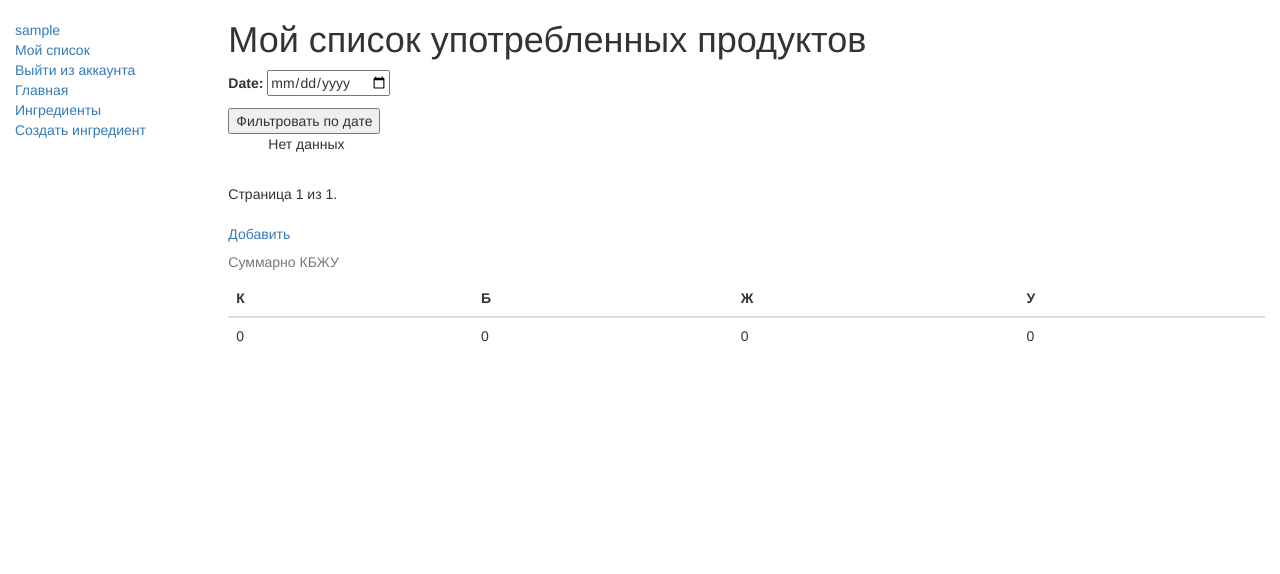
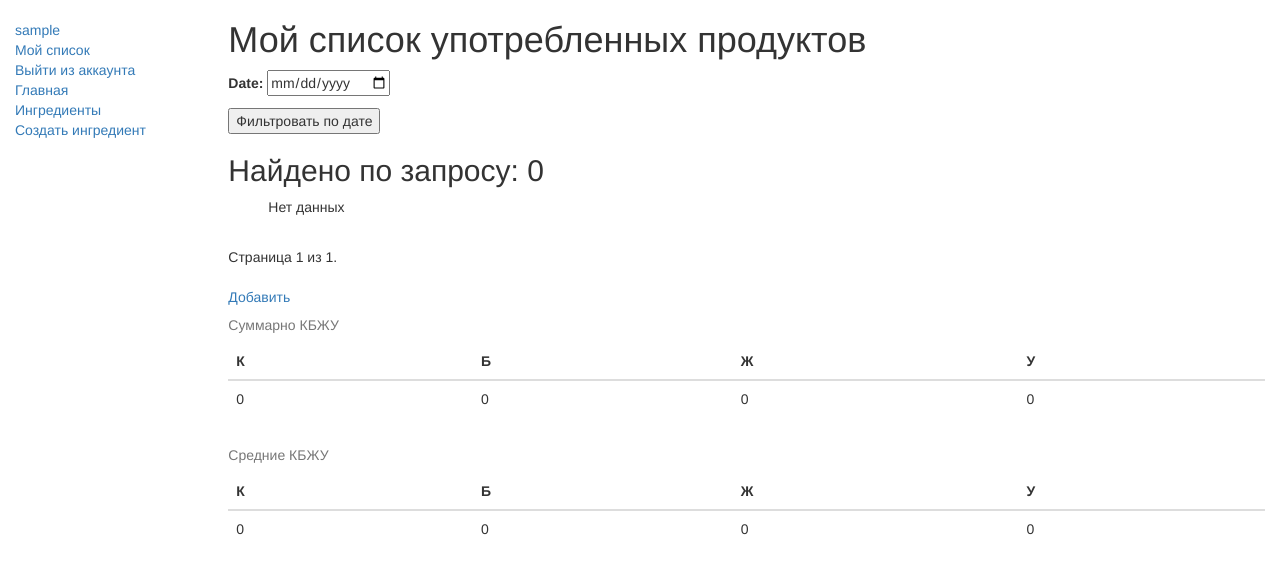
Before and after one commit to RomanMatrosovFrontend/nutrack, a Django app: page /my_amount_per_day_list/ in a window 1280 px wide. Shown: the top 574 px of the page. Run offline with Django 3.2, Linux system fonts and the light colour scheme; the visitor is signed in with stand-in values (Sample User, id 1); data that the repository does not hold is empty; some libraries are stand-ins or nearby versions.

Commit message:
Add count of filtered objects and table with average nutrients on my_amount_per_day page

```diff
--- a/backend/nutritional_value/utils.py
+++ b/backend/nutritional_value/utils.py
@@ -2,33 +2,57 @@ from django.db.models import Sum, F
 
 
 def get_total_nutrients(objects):
+    total_count = objects.count()
+
+    if total_count == 0:
+        return {
+            'total_calories_value': 0,
+            'total_proteins_value': 0,
+            'total_fats_value': 0,
+            'total_carbohydrates_value': 0,
+            'average_calories_value': 0,
+            'average_proteins_value': 0,
+            'average_fats_value': 0,
+            'average_carbohydrates_value': 0,
+            'total_count': 0
+        }
+
     total_calories = objects.annotate(
         calories=F('ingredient__calorie_content') * F('grams')
     ).aggregate(total_calories=Sum('calories'))
 
     total_calories_value = total_calories['total_calories'] or 0
+    average_calories_value = total_calories_value / total_count
 
     total_proteins = objects.annotate(
         proteins=F('ingredient__proteins') * F('grams')
     ).aggregate(total_proteins=Sum('proteins'))
 
     total_proteins_value = total_proteins['total_proteins'] or 0
+    average_proteins_value = total_proteins_value / total_count
 
     total_fats = objects.annotate(
         fats=F('ingredient__fats') * F('grams')
     ).aggregate(total_fats=Sum('fats'))
 
     total_fats_value = total_fats['total_fats'] or 0
+    average_fats_value = total_fats_value / total_count
 
     total_carbohydrates = objects.annotate(
         carbohydrates=F('ingredient__carbohydrates') * F('grams')
     ).aggregate(total_carbohydrates=Sum('carbohydrates'))
 
     total_carbohydrates_value = total_carbohydrates['total_carbohydrates'] or 0
+    average_carbohydrates_value = total_carbohydrates_value / total_count
 
     return {
         'total_calories_value': total_calories_value,
         'total_proteins_value': total_proteins_value,
         'total_fats_value': total_fats_value,
-        'total_carbohydrates_value': total_carbohydrates_value
+        'total_carbohydrates_value': total_carbohydrates_value,
+        'average_calories_value': average_calories_value,
+        'average_proteins_value': average_proteins_value,
+        'average_fats_value': average_fats_value,
+        'average_carbohydrates_value': average_carbohydrates_value,
+        'total_count': total_count
     }
--- a/backend/nutritional_value/views.py
+++ b/backend/nutritional_value/views.py
@@ -1,6 +1,5 @@
 from django.contrib.auth.decorators import login_required
 from django.core.paginator import Paginator
-from django.db.models import  F, Sum
 from django.shortcuts import get_object_or_404, redirect, render
 
 from core.views import custom_forbidden_view
--- a/backend/templates/nutritional_value/my_amount_per_day_list.html
+++ b/backend/templates/nutritional_value/my_amount_per_day_list.html
@@ -7,6 +7,7 @@
       {{ form.as_p }}
       <button type="submit">Фильтровать по дате</button>
     </form>
+    <h2>Найдено по запросу: {{ total_nutrients.total_count }}</h2>
     <ul>
       {% for amount in page_obj %}
         <li>{{ amount.date }} {{ amount.ingredient }} {{ amount.grams }} <a href="{% url 'amount_per_day_delete' amount.id %}">Удалить</a></li>
@@ -57,4 +58,27 @@
       </tbody>
     </table>
   </div>
+  <div>
+    <table class="table">
+      <caption>
+        Средние КБЖУ
+      </caption>
+      <thead>
+        <tr>
+          <th scope="col">К</th>
+          <th scope="col">Б</th>
+          <th scope="col">Ж</th>
+          <th scope="col">У</th>
+        </tr>
+      </thead>
+      <tbody>
+        <tr>
+          <td>{{ total_nutrients.average_calories_value }}</td>
+          <td>{{ total_nutrients.average_proteins_value }}</td>
+          <td>{{ total_nutrients.average_fats_value }}</td>
+          <td>{{ total_nutrients.average_carbohydrates_value }}</td>
+        </tr>
+      </tbody>
+    </table>
+  </div>
 {% endblock %}
```
